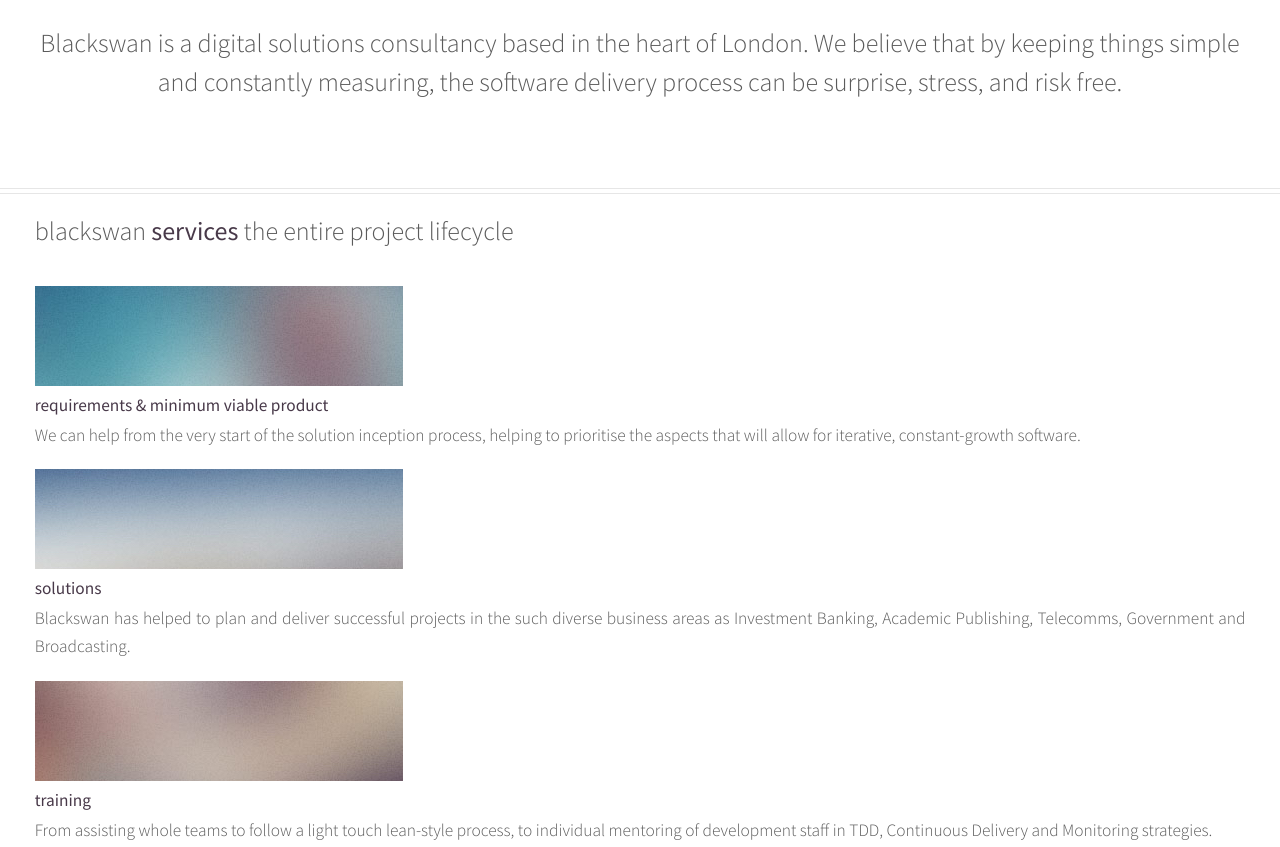
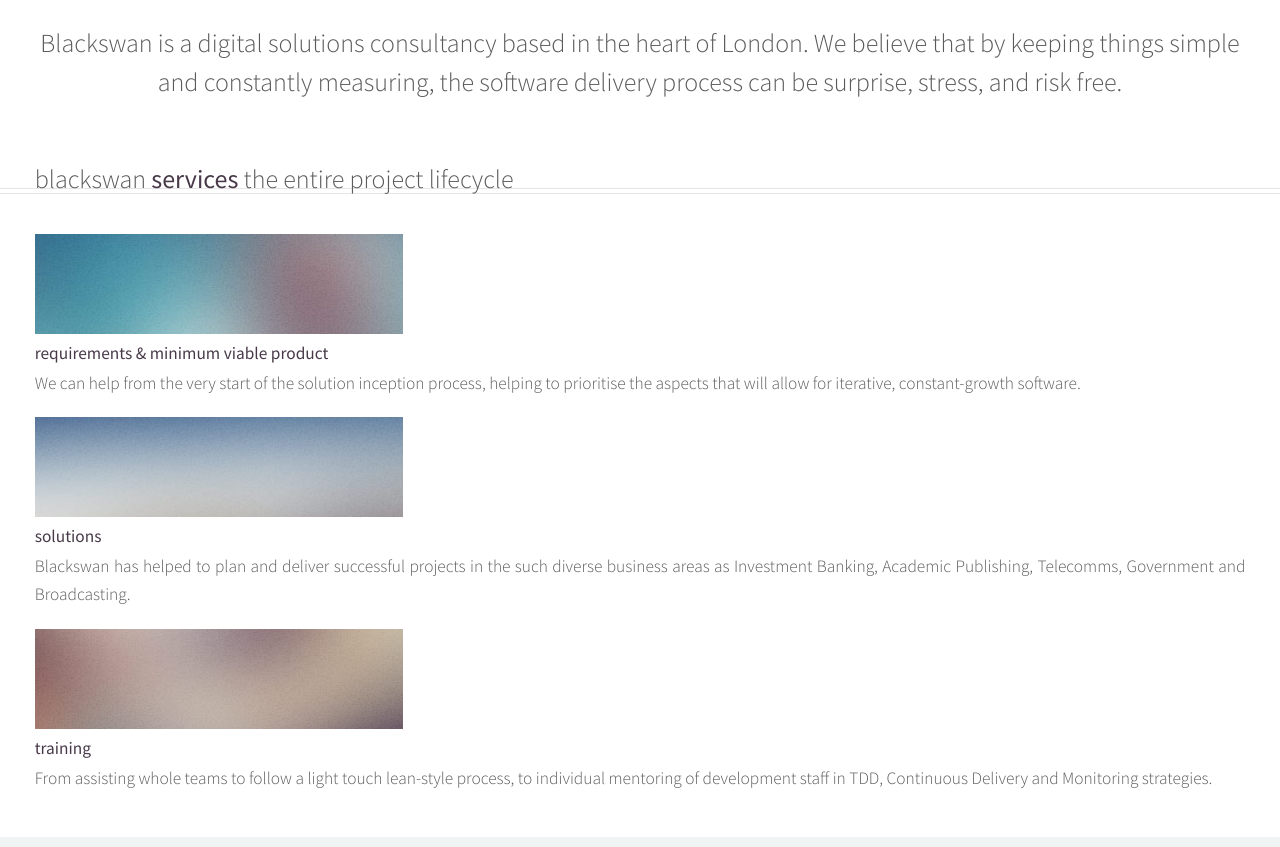
Before and after one commit to blackswanindustries/blackswanindustries.github.io, a website: page index.html in a window 1280 px wide. Shown: the part 962-1809 px from the top of the page. Drawn offline with Linux system fonts and the light colour scheme.

Commit message:
releasing site

```diff
--- a/css/style.css
+++ b/css/style.css
@@ -1998,7 +1998,7 @@
 
 .wrapper {
     background: #fff;
-    padding: 4em 0 2em 0;
+    padding: 1em 0 2em 0;
 }
 
 .wrapper.style1 {
```
